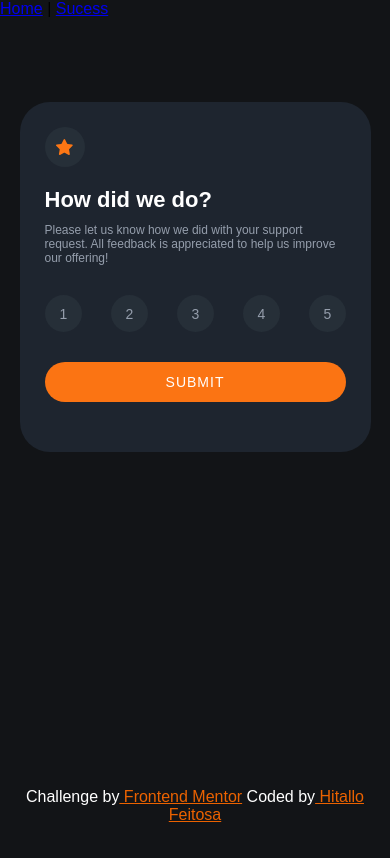
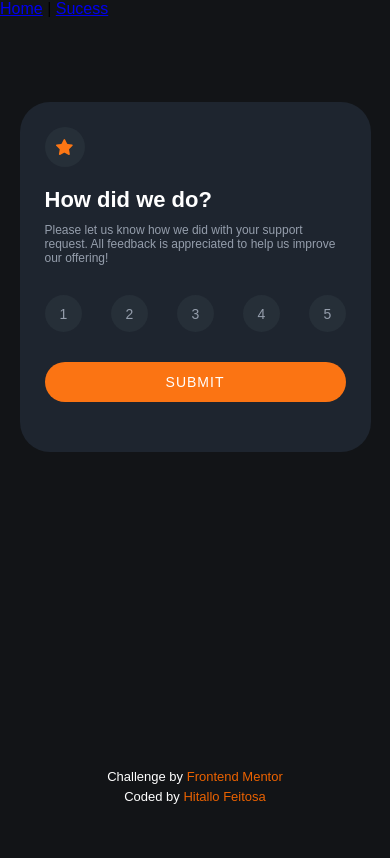
Before and after one commit to Hitallo-moreira/vue-rating-component, a Vue app: page / in a window 390 px wide. Shown: the top 858 px of the page. Built offline with nearby package versions, Linux system fonts and the light colour scheme.

Commit message:
feat: finish footer

```diff
--- a/src/components/Footer/Footer.vue
+++ b/src/components/Footer/Footer.vue
@@ -1,7 +1,11 @@
 <template>
     <footer class="attribution">
-        Challenge by<a href="https://www.frontendmentor.io?ref=challenge" target="_blank"> Frontend Mentor</a>
-        Coded by<a href="https://github.com/Hitallo-moreira?tab=repositories" target="_blank"> Hitallo Feitosa</a>
+        <span>
+            Challenge by<a href="https://www.frontendmentor.io?ref=challenge" target="_blank"> Frontend Mentor</a>
+        </span>
+        <span class="codeby">
+            Coded by<a href="https://github.com/Hitallo-moreira?tab=repositories" target="_blank"> Hitallo Feitosa</a>
+        </span>
     </footer>
 </template>
 <script>
--- a/src/components/Footer/footer.scss
+++ b/src/components/Footer/footer.scss
@@ -1,8 +1,8 @@
 @import "@/assets/scss/_variables.scss";
 
 footer {
-    position: fixed;
-    padding: 20px;
+    padding: 40px;
+    position: absolute;
     bottom: 0;
     width: 100%;
     display: block;
@@ -11,9 +11,22 @@ footer {
 
     a {
         color: $hover-button-color;
+        text-decoration: none;
 
         &:hover {
             color: $primary-orange;
         }
     }
 }
+
+@media only screen and (min-width: 320px) and (max-width: 480px) {
+    footer {
+        font-size: 13px;
+        display: flex;
+        flex-direction: column;
+
+        .codeby {
+            margin-top: 5px;
+        }
+    }
+}
```
